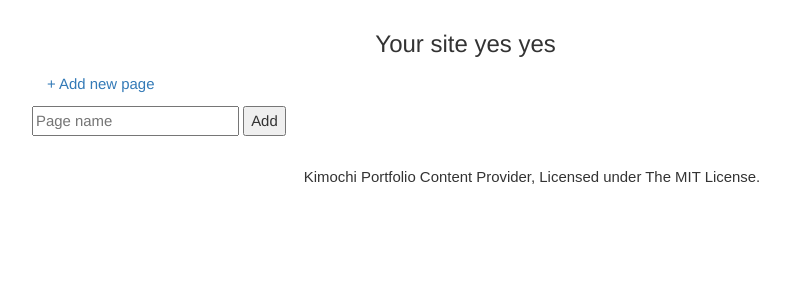
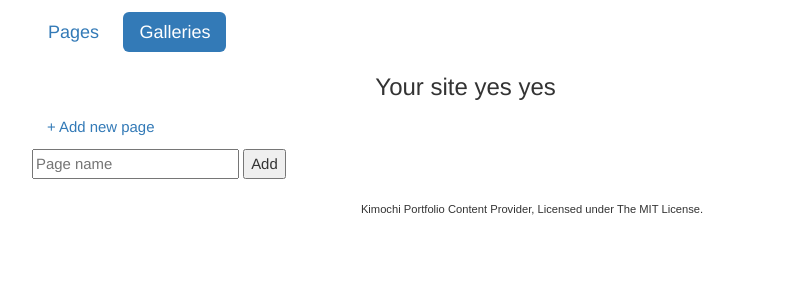
Before and after one commit to matslindh/kimochi, a Python web app: template kimochi/templates/site.mako in a window 1280 px wide. Shown: the part 55-346 px from the top of the page, without its empty margins (108-898 px from the left). Run offline with Mako, Linux system fonts and the light colour scheme; the template is opened without the code that fills it, so the values that code supplies are empty; some libraries are stand-ins or nearby versions.

Commit message:
Initial menus and routes for galleries

```diff
--- a/kimochi/__init__.py
+++ b/kimochi/__init__.py
@@ -50,6 +50,8 @@ def main(global_config, **settings):
     config.add_route('profile', '/profile')
     config.add_route('sites', '/sites')
     config.add_route('site', '/sites/{site_key}')
+    config.add_route('site_gallery', '/sites/{site_key}/gallery/{gallery_id}')
+    config.add_route('site_galleries', '/sites/{site_key}/galleries')
     config.add_route('site_page', '/sites/{site_key}/pages/{page_id}')
     config.add_route('site_pages', '/sites/{site_key}/pages')
     config.add_route('login', '/login')
--- a/kimochi/templates/site_base.mako
+++ b/kimochi/templates/site_base.mako
@@ -2,6 +2,9 @@
 
 <h2>
     ${site.name}
+
+    <a href="${request.route_url('site_pages', site_key=site.key)}" class="btn-lg">Pages</a>
+    <a href="${request.route_url('site_galleries', site_key=site.key)}"  class="btn-primary btn-lg">Galleries</a>
 </h2>
 
 <div class="row">
@@ -45,7 +48,7 @@
     <div class="col-md-8">
         ${next.body()}
     </div>
-</nav>
+</div>
 
 <script type="text/javascript">
     $("#add-new-page-link").click(function () {
```
